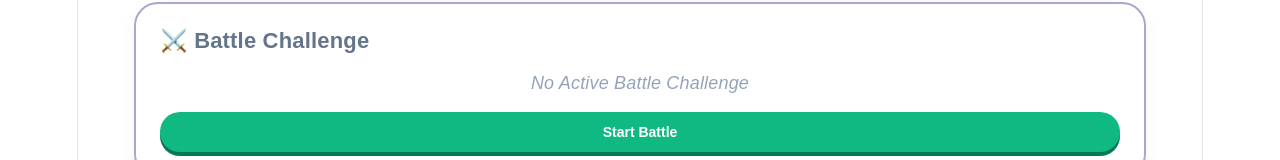
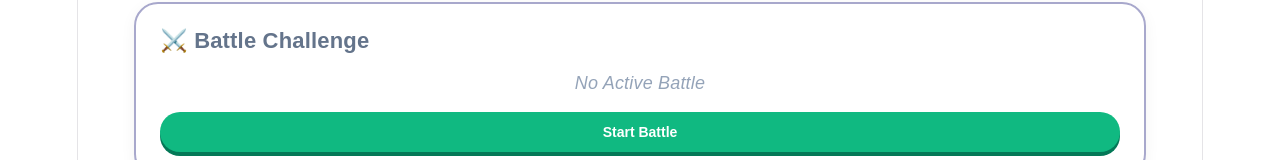
Before and after one commit to astroluxeon/jltg-battle-for-vancouver, a React (Vite) app in the folder frontend/: page / in a window 1280 px wide. Both pictures are taken after a click on the button "Challenges". Shown: the part 265-425 px from the top of the page. Built offline with nearby package versions, Linux system fonts and the light colour scheme; no server answers.

Commit message:
Challenges UI improvements

```diff
--- a/frontend/src/Challenges.tsx
+++ b/frontend/src/Challenges.tsx
@@ -94,7 +94,7 @@ export default function Challenges() {
           </div>
         ) : (
           <div style={{ display: 'flex', flexDirection: 'column', gap: '16px' }}>
-            <p style={{ margin: 0, color: '#94a3b8', fontStyle: 'italic' }}>No Active Battle Challenge</p>
+            <p style={{ margin: 0, color: '#94a3b8', fontStyle: 'italic' }}>No Active Battle</p>
 
             <div style={{ display: 'flex', flexWrap: 'wrap', gap: '12px' }}>
               <button
```
